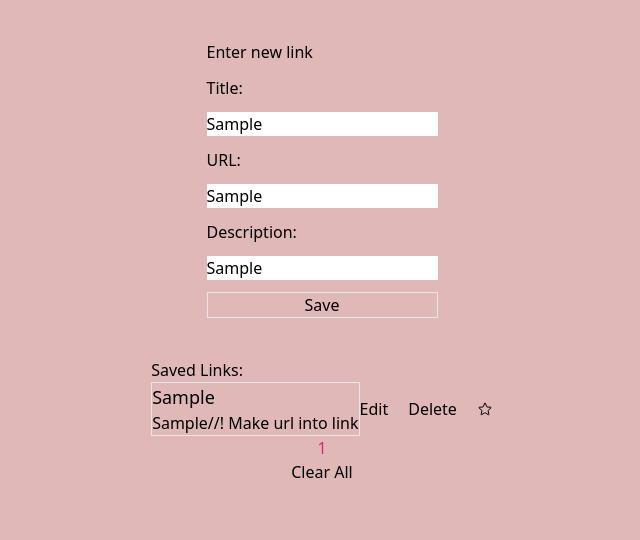
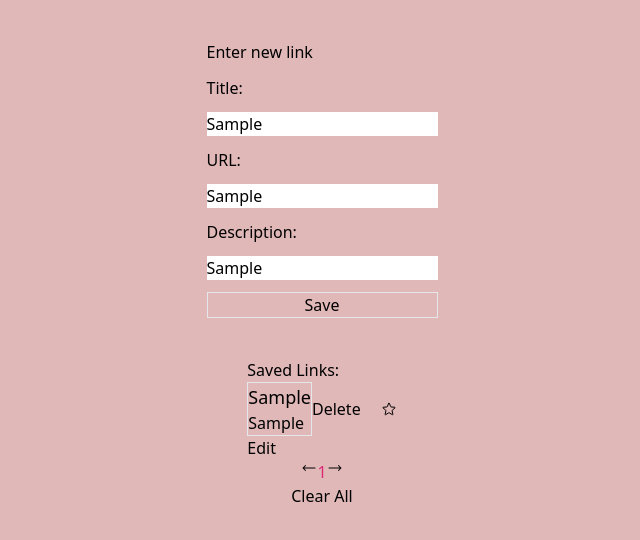
Before and after one commit to wodnjsd/Bookmark-app, a React (Vite) app: page / in a window 1280 px wide. Both pictures are taken after typing "Sample", "Sample", "Sample" into the empty fields and a click on the button "Save". Shown: the top 540 px of the page, without its empty margins (318-958 px from the left). Built offline with nearby package versions, Linux system fonts and the light colour scheme.

Commit message:
editing working

```diff
--- a/package.json
+++ b/package.json
@@ -9,6 +9,7 @@
     "preview": "vite preview"
   },
   "dependencies": {
+    "@headlessui/react": "^1.7.11",
     "@heroicons/react": "^2.0.16",
     "@types/uuid": "^9.0.0",
     "framer-motion": "^9.0.4",
--- a/src/App.tsx
+++ b/src/App.tsx
@@ -1,13 +1,18 @@
 import Home from "./components/Home"
+import { BookmarkProvider } from "./context/BookmarkContext"
 
 
 
 function App() {
 
   return (
-    <div className="app">
+    <BookmarkProvider>
+       <div className="app">
      <Home />
     </div>
+
+    </BookmarkProvider>
+
   )
 }
 
--- a/src/components/Form.tsx
+++ b/src/components/Form.tsx
@@ -1,9 +1,10 @@
-import React, { FormEvent, useState, useEffect } from 'react'
+import { FormEvent, useState } from 'react'
 import { BookmarkType } from '../types/bookmark'
 import SavedLinks from './SavedLinks'
 import { useLocalStorage } from '../hooks/useLocalStorage'
 import { v4 as uuidv4 } from 'uuid';
 import Pagination from './Pagination';
+import { Popover } from '@headlessui/react'
 
 const Forms = () => {
 
@@ -12,9 +13,12 @@ const Forms = () => {
   const [description, setDescription] = useState("")
   const [fave, setFave] = useState(false)
   const [bookmarks, setBookmarks] = useLocalStorage<BookmarkType[]>("saved", [])
+  const [edit, setEdit] = useState(false)
+  const [newUrl, setNewUrl] = useState("")
+  const [newTitle, setNewTitle] = useState("")
 
   const [currentPage, setCurrentPage] = useState(1)
-  const [linksPerPage] = useState(3)
+  const [linksPerPage] = useState(5)
   const indexOfLastLink = currentPage * linksPerPage;
   const indexOfFirstLink = indexOfLastLink - linksPerPage;
   const currentLinks = bookmarks.slice(indexOfFirstLink,
@@ -28,9 +32,10 @@ const Forms = () => {
     // save to local storage
     // setBookmarks([...bookmarks, newBookmark])
     addLink()
-    console.log(bookmarks)
     // window.localStorage.setItem("saved", JSON.stringify(bookmarks))
   }
+
+
 
   //! lots of false positives..
   function isUrl(url: string): boolean {
@@ -57,6 +62,32 @@ const Forms = () => {
     setBookmarks([...bookmarks, newBookmark])
   }
 
+  const paginate = (pgNumber: number) => setCurrentPage(pgNumber)
+
+  const next = () => {
+    if (currentPage !== nPages)
+      setCurrentPage(currentPage + 1)
+  }
+  const previous = () => {
+    if (currentPage !== 1)
+      setCurrentPage(currentPage - 1)
+  }
+
+  const editLink = (linkToEdit: string): void => {
+
+    const index = bookmarks.findIndex(link => link.title === linkToEdit)
+    const toEdit = bookmarks.filter(link => link.title !== linkToEdit)
+    const newEdit = { title, url, description, fave }
+    setBookmarks([...toEdit, newEdit])
+    // const edited = bookmarks.splice(index, 1, newEdit)
+    // setBookmarks([...edited])
+    console.log(toEdit)
+    console.log(bookmarks)
+    console.log(index)
+    // console.log(edited)
+
+  }
+
   // const getSaved = (): BookmarkType[] => {
   //   const listJSON = localStorage.getItem("saved")
   //   if (listJSON === null) return []
@@ -69,13 +100,10 @@ const Forms = () => {
     }))
   }
 
-
-
   const removeAll = (): void => {
     setBookmarks([])
   }
 
-  const paginate = (pgNumber: number) => setCurrentPage(pgNumber)
 
   return (
     <>
@@ -94,16 +122,40 @@ const Forms = () => {
         <div className="mt-10 mx-10">
           <div >Saved Links:</div>
           {currentLinks.map((item: BookmarkType) => (
+            <div>
+
               <SavedLinks
                 key={item.title}
                 title={item.title}
                 url={item.url}
                 removeLink={removeLink}
+                editLink={editLink}
               />
 
+              <Popover>
+                <Popover.Button className="flex hover:text-gray-700">Edit</Popover.Button>
+                <Popover.Panel><form >
+                  <input type="text" defaultValue={item.title} placeholder={item.title} onChange={(e) => setTitle(e.target.value)} >
+                  </input>
+                  <input type="text" defaultValue={item.url} placeholder={item.url} onChange={(e) => setUrl(e.target.value)}>
+                  </input>
+                </form>
+                  {/* <button type="submit" className="border" onClick={() => { editLink(title, newTitle, newUrl) }}>Edit</button> */}
+                  <Popover.Button onClick={() => editLink(item.title)} className="border">Update</Popover.Button>
+
+                </Popover.Panel>
+
+
+
+              </Popover>
+
+            </div>
           ))}
+
+
+
         </div>
-        <Pagination linksPerPage={linksPerPage} totalLinks={bookmarks.length} paginate={paginate}/>
+        <Pagination linksPerPage={linksPerPage} totalLinks={bookmarks.length} paginate={paginate} next={next} previous={previous} />
         <button onClick={removeAll}>
           Clear All
         </button>
--- a/src/components/Pagination.tsx
+++ b/src/components/Pagination.tsx
@@ -1,29 +1,44 @@
 import React from 'react'
+import { HiArrowLongLeft, HiArrowLongRight } from 'react-icons/hi2'
 
 type Props = {
   linksPerPage: number;
   totalLinks: number;
-  paginate(pgNumber: number): void
+  paginate(pgNumber: number): void;
+  next(): void;
+  previous(): void
 }
 
-const Pagination = ({ linksPerPage, totalLinks, paginate }: Props) => {
+const Pagination = ({ linksPerPage, totalLinks, paginate, next, previous }: Props) => {
+
+
   const pageNumbers = []
   for (let i = 1; i <= Math.ceil(totalLinks / linksPerPage); i++) {
     pageNumbers.push(i)
   }
 
   return (
-    <nav>
-      <ul>
+    <nav >
+      <ul className="flex justify-between">
+        <li>
+          <a onClick={previous} href='#'>
+            <HiArrowLongLeft />
+          </a>
+        </li>
 
         {pageNumbers.map(pgNumber => (
           <li key={pgNumber}>
-            <a onClick={() => paginate(pgNumber)} href="#" className="text-pink-600">
+            <a onClick={() => paginate(pgNumber)} href="#" className="text-pink-600 hover:underline">
               {pgNumber}
             </a>
           </li>
 
         ))}
+        <li>
+          <a onClick={next} href='#'>
+            <HiArrowLongRight />
+          </a>
+        </li>
       </ul>
     </nav>
   )
--- a/src/components/SavedLinks.tsx
+++ b/src/components/SavedLinks.tsx
@@ -1,47 +1,88 @@
-import { StarIcon} from '@heroicons/react/24/outline'
-import { HiOutlineStar} from "react-icons/hi2";
+import { FormEvent, useState } from 'react'
+import { Popover } from '@headlessui/react'
+import { HiOutlineStar } from "react-icons/hi2";
+import { BookmarkType } from '../types/bookmark'
+import { useLocalStorage } from '../hooks/useLocalStorage'
+import Pagination from './Pagination';
 
 type Props = {
   title: string;
   url?: string;
   description?: string;
+  fave?: boolean;
   removeLink(linkToDelete: string): void;
+  editLink(linkToEdit: string, newTitle: string, newUrl: string): void;
   // isFave(linkFave: string): void
 }
 
-function editLink() {
 
-}
+// function isFave(title: string): void {
+//   const [fave, setFave] = useState(false)
+//   const linkFave = (bookmarks.filter(link => link.title === title
+//   ))
+// }
 
-  // function isFave(title: string): void {
-  //   const [fave, setFave] = useState(false)
-  //   const linkFave = (bookmarks.filter(link => link.title === title
-  //   ))
+const SavedLinks = ({ title, url, description, fave, removeLink, editLink }: Props) => {
+  const [edit, setEdit] = useState(false)
+  const [newUrl, setNewUrl] = useState("")
+  const [newTitle, setNewTitle] = useState("")
+  // const [bookmarks, setBookmarks] = useLocalStorage<BookmarkType[]>("saved", [])
+  // const [currentPage, setCurrentPage] = useState(1)
+  // // const [linksPerPage] = useState(2)
+  // const indexOfLastLink = currentPage * linksPerPage;
+  // const indexOfFirstLink = indexOfLastLink - linksPerPage;
+  // const currentLinks = bookmarks.slice(indexOfFirstLink,
+  //   indexOfLastLink);
+  // const nPages = Math.ceil(bookmarks.length / linksPerPage)
+
+  // const handleEdit = (e: FormEvent): void => {
+  //   e.preventDefault()
+  //   const toEdit = bookmarks.find(link => link.title === title)
+  //   const newEdit = { title:newTitle, url:newUrl, description, fave }
+  //   setBookmarks([...bookmarks, newEdit])
+  //   console.log(bookmarks)
+
   // }
 
-const SavedLinks = ({ title, url, removeLink }: Props) => {
+
 
   return (
     <>
       <div className="flex justify-between">
         <div>
+
           <div className="border">
             <h3 className="text-lg">
               {title}
             </h3>
             <a href={url} target="blank" className=" hover:text-gray-700">
               {url}
-              </a>
+            </a>
+          </div>
 
-            //! Make url into link
-          </div>
+
         </div>
         <div className="flex gap-5">
-          <button>Edit</button>
+
+          {/* {edit ? <Popover>
+
+            <form >
+              <input type="text" defaultValue={title} placeholder={title} onChange={(e) => setNewTitle(e.target.value)} >
+              </input>
+              <input type="text" defaultValue={url} placeholder={url} onChange={(e) => setNewUrl(e.target.value)}>
+              </input>
+            </form>
+            <button type="submit" className="border" onClick={() => { editLink(title, newTitle, newUrl) }}>Edit</button>
+            <button onClick={() => setEdit(false)} className="border">Close</button>
+
+          </Popover> : ""}
+           */}
+          {/* <button onClick={() => setEdit(!edit)}>Edit</button> */}
           <button onClick={() => { removeLink(title) }}>Delete</button>
           <button><HiOutlineStar />
-            </button>
+          </button>
         </div>
+
       </div>
     </>
 
--- /dev/null
+++ b/src/components/SavedLinks2.tsx
@@ -0,0 +1,97 @@
+import { FormEvent, useState } from 'react'
+import { Popover } from '@headlessui/react'
+import { HiOutlineStar } from "react-icons/hi2";
+import { BookmarkType } from '../types/bookmark'
+import { useLocalStorage } from '../hooks/useLocalStorage'
+import Pagination from './Pagination';
+import { useBookmarkContext } from '../context/BookmarkContext';
+
+type Props = {
+  title: string;
+  url?: string;
+  description?: string;
+  fave?: boolean;
+  removeLink(linkToDelete: string): void;
+  // isFave(linkFave: string): void
+}
+
+
+const SavedLinks = ({ title, url, description, fave }: Props) => {
+  const { removeLink, editLinks } = useBookmarkContext()
+  let [edit, setEdit] = useState(false)
+  const [newUrl, setNewUrl] = useState("")
+  const [newTitle, setNewTitle] = useState("")
+  const [bookmarks, setBookmarks] = useLocalStorage<BookmarkType[]>("saved", [])
+  const [currentPage, setCurrentPage] = useState(1)
+  const [linksPerPage] = useState(2)
+  const indexOfLastLink = currentPage * linksPerPage;
+  const indexOfFirstLink = indexOfLastLink - linksPerPage;
+  const currentLinks = bookmarks.slice(indexOfFirstLink,
+    indexOfLastLink);
+  const nPages = Math.ceil(bookmarks.length / linksPerPage)
+
+  const handleEdit = (e: FormEvent): void => {
+    e.preventDefault()
+    const toEdit = bookmarks.find(link => link.title === title)
+    const newEdit = { title:newTitle, url:newUrl, description, fave }
+    setBookmarks([...bookmarks, newEdit])
+    console.log(bookmarks)
+
+  }
+
+  const paginate = (pgNumber: number) => setCurrentPage(pgNumber)
+
+  const next = () => {
+    if (currentPage !== nPages)
+      setCurrentPage(currentPage + 1)
+  }
+  const previous = () => {
+    if (currentPage !== 1)
+      setCurrentPage(currentPage - 1)
+  }
+
+
+  return (
+    <>
+      <div className="flex justify-between">
+        <div>
+          {currentLinks.map((item: BookmarkType) => (
+             <div className="border">
+             <h3 className="text-lg">
+               {item.title}
+             </h3>
+             <a href={item.url} target="blank" className=" hover:text-gray-700">
+               {item.url}
+             </a>
+             //! Make url into link
+           </div>
+          ))}
+
+        </div>
+        <div className="flex gap-5">
+          <button onClick={() => setEdit(!edit)}>Edit</button>
+          {edit ? <Popover>
+
+            <form onSubmit={handleEdit}>
+              <input type="text" defaultValue={title} placeholder={title} onChange={(e) => setNewTitle(e.target.value)} >
+              </input>
+              <input type="text" defaultValue={url} placeholder={url} onChange={(e) => setNewUrl(e.target.value)}>
+              </input>
+            </form>
+            <button type="submit" onClick={handleEdit}>Edit</button>
+            <button onClick={() => setEdit(false)}>Close</button>
+
+          </Popover> : ''}
+
+          <button onClick={() => { removeLink(title) }}>Delete</button>
+          <button><HiOutlineStar />
+          </button>
+        </div>
+        <Pagination linksPerPage={linksPerPage} totalLinks={bookmarks.length} paginate={paginate} next={next} previous={previous} />
+      </div>
+    </>
+
+  )
+}
+
+export default SavedLinks
--- a/src/context/BookmarkContext.tsx
+++ b/src/context/BookmarkContext.tsx
@@ -1,42 +1,66 @@
-// import { createContext, useContext, ReactNode, useState } from "react";
-// import { BookmarkType } from "../types/bookmark";
-// import { useLocalStorage } from "../hooks/useLocalStorage";
+import { createContext, useContext, ReactNode, useState } from "react";
+import { BookmarkType } from "../types/bookmark";
+import { useLocalStorage } from "../hooks/useLocalStorage";
 
-// type BookmarkContext = {
-//   addLink: () => void
-//   removeLink: () => void
-// }
+type BookmarkProviderProps = {
+  children: ReactNode
+}
 
-// const BookmarkContext = createContext({} as BookmarkContext)
+type BookmarkContext = {
+  addLink: (title: string, url: string, description: string, fave: boolean) => void
+  removeLink: (title: string) => void
+  editLinks: (title: string, newTitle: string, newUrl: string, newDescription: string) => void
+  bookmarks: BookmarkItem[]
+}
 
-// export function useBookmarkContext() {
-//   return useContext(BookmarkContext)
-// }
+type BookmarkItem = {
+  title: string,
+  url: string
+}
 
-// type BookmarkProviderProps = {
-//   children: ReactNode
-// }
+const BookmarkContext = createContext({} as BookmarkContext)
 
-
-
-// export function BookmarkProvider({ children }: BookmarkProviderProps) {
-//   const [bookmarks, setBookmarks] = useLocalStorage<BookmarkType[]>("Bookmarks", [])
-
-//   function addLink() {
-//     const newBookmark = { title, url, description, fave }
-//     setBookmarks([...bookmarks, newBookmark])
-//   }
-//     const removeLink = (linkToDelete:string):void => {
-//       setBookmarks(bookmarks.filter((link) => {
-//         return link.title !== linkToDelete
-//       }))
-//     }
+export function useBookmarkContext() {
+  return useContext(BookmarkContext)
+}
 
 
 
 
-//   }
-//   return <BookmarkContext.Provider value={{}}>
-//     {children}
-//   </BookmarkContext.Provider>
-// }
+
+export function BookmarkProvider({ children }: BookmarkProviderProps) {
+  const [bookmarks, setBookmarks] = useLocalStorage<BookmarkItem[]>("saved", [])
+
+  const addLink = (title: string, url: string, description: string, fave: boolean) => {
+    const newBookmark = { title, url, description, fave }
+    // if (isUrl(url) === false) {
+    //   return alert("not valid url")
+    // }
+    if (bookmarks.find(link => link.title === title)) {
+      return alert("title already present")
+    }
+    if (bookmarks.find(link => link.url === url)) {
+      return alert("url already present")
+    }
+    setBookmarks([...bookmarks, newBookmark])
+  }
+
+  const removeLink = (linkToDelete: string): void => {
+    setBookmarks(bookmarks.filter((link) => {
+      return link.title !== linkToDelete
+    }))
+  }
+
+  const editLinks = (linkToEdit: string, newTitle: string, newUrl: string, newDescription: string): void => {
+    const toEdit = bookmarks.filter(link => link.title === linkToEdit)
+    const newEdit = { title: newTitle, url: newUrl, description: newDescription }
+    setBookmarks([...bookmarks, newEdit])
+
+  }
+
+
+  return (<BookmarkContext.Provider value={{ addLink, removeLink, editLinks, bookmarks }}>
+    {children}
+  </BookmarkContext.Provider>
+  )
+}
```
Also changed, not shown: 1 other file (tests, documents, lock files or other folders). Lines whose indentation alone changed are shown as unchanged.
